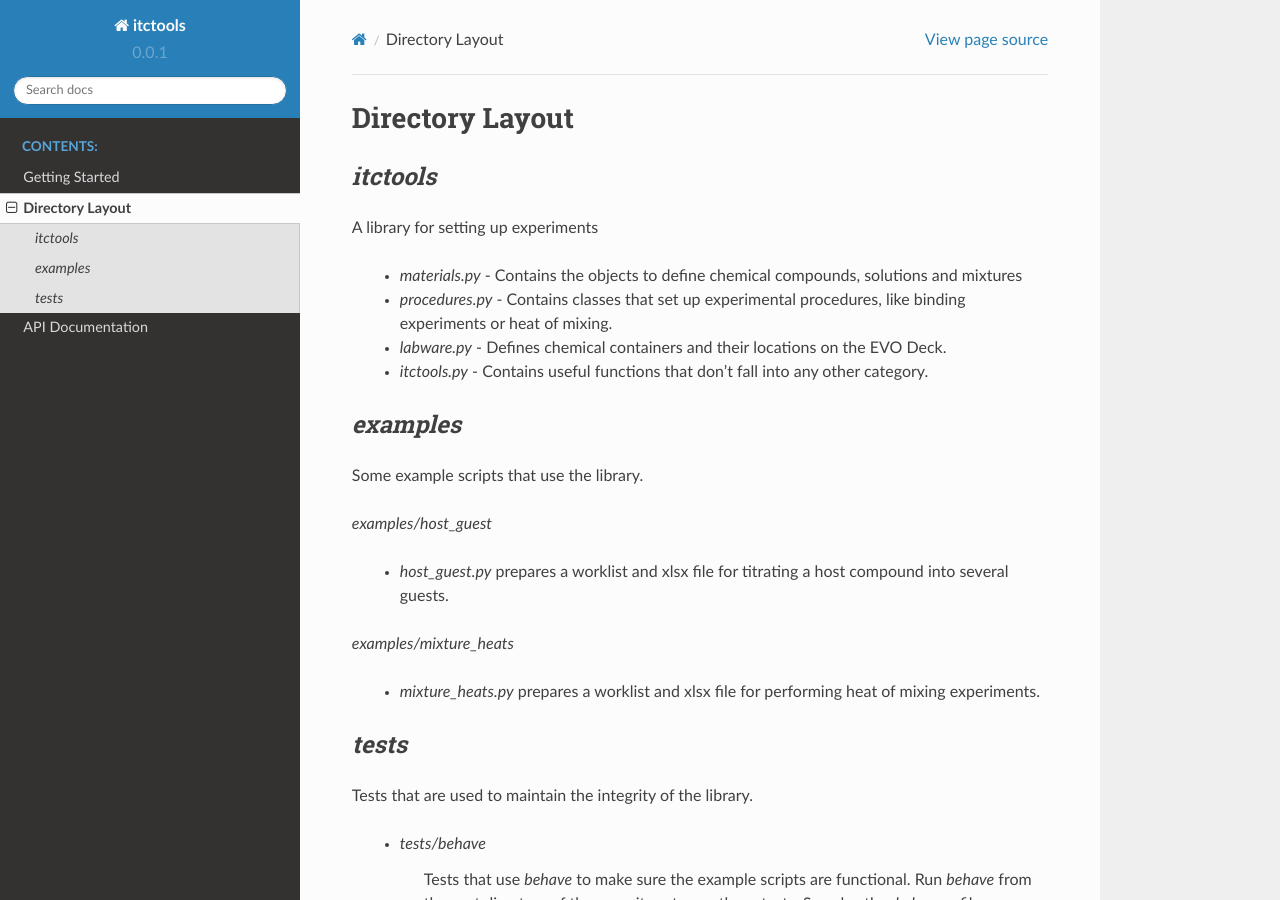
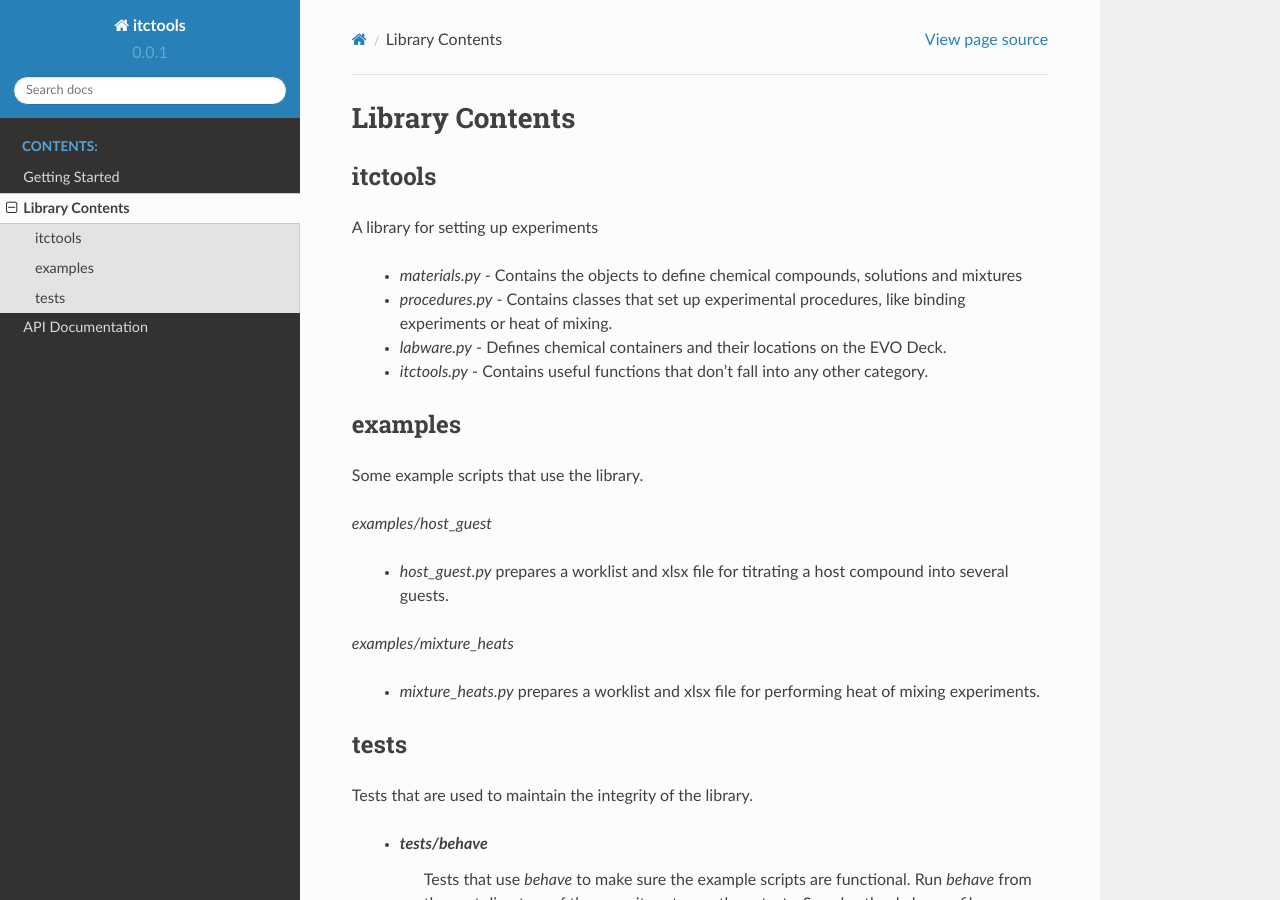
Before and after one commit to choderalab/itctools, a Sphinx documentation site: the page built from docs/layout.rst, in a window 1280 px wide and 900 px high. Built offline with Sphinx 7.4.7 and the Read the Docs theme 2.0.0, drawn with Linux system fonts in a browser that asks for light colours; the version number is read from the project's files by our own code.

Commit message:
Improve library contents page formatting

```diff
--- a/docs/layout.rst
+++ b/docs/layout.rst
@@ -1,7 +1,7 @@
-Directory Layout
+Library Contents
 ================
 
-`itctools`
+itctools
 ___________
 
 A library for setting up experiments
@@ -15,7 +15,7 @@ A library for setting up experiments
   - `itctools.py`
     - Contains useful functions that don't fall into any other category.
 
-`examples`
+examples
 __________
 
 Some example scripts that use the library.
@@ -29,13 +29,12 @@ Some example scripts that use the library.
   -  `mixture_heats.py` prepares a worklist and xlsx file for performing heat of mixing experiments.
 
 
-`tests`
+tests
 _______
 
 Tests that are used to maintain the integrity of the library.
 
  - `tests/behave`
-
     Tests that use `behave` to make sure the example scripts are functional. Run `behave` from the root directory of the repository to run these tests. See also the `.behaverc` file.
 
  - `tests/behave/features`
```
